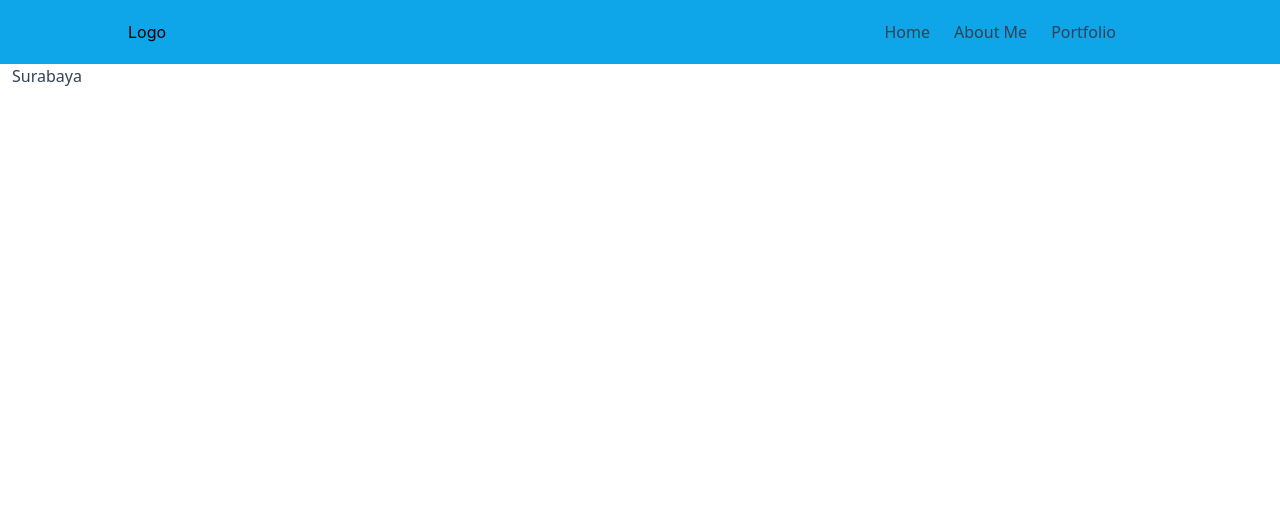
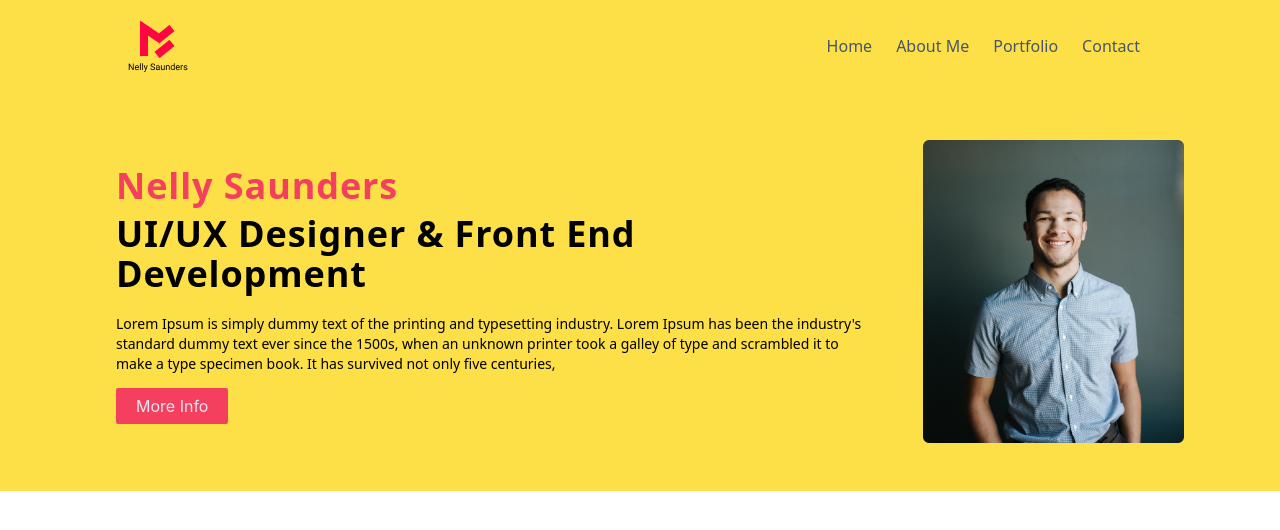
Before and after one commit to ypradafah28/simple-react, a React (Create React App) app: page / in a window 1280 px wide. Shown: the top 530 px of the page. Built offline with nearby package versions, Linux system fonts and the light colour scheme; the HTML template or start-up script is replaced by a standard one.

Commit message:
menambahkan hero

```diff
--- a/public/index.html
+++ b/public/index.html
@@ -24,7 +24,7 @@
       work correctly both with client-side routing and a non-root public URL.
       Learn how to configure a non-root public URL by running `npm run build`.
     -->
-    <title>React App</title>
+    <title>Simple React</title>
   </head>
   <body>
     <noscript>You need to enable JavaScript to run this app.</noscript>
--- a/src/App.js
+++ b/src/App.js
@@ -1,5 +1,5 @@
 import Navbar from "./components/navbar";
-import ListTujuan from "./components/ListTujuan";
+import Hero from "./components/hero";
 function App() {
 
   return (
@@ -10,7 +10,7 @@ function App() {
         </nav>
       </header>
       <section>
-        <ListTujuan />
+        <Hero />
       </section>
     </section>
   );
--- a/src/components/ListTujuan.js
+++ /dev/null
@@ -1,17 +0,0 @@
-import React from 'react'
-import List from './list'
-
-function ListTujuan() {
-    const jawa = {
-        jawaTimur: "Surabaya",
-        jawaBarat: "Bandung",
-        jakarta: "Jakarta"
-    }
-    return (
-        <div>
-            <List list1 = {jawa.jawaTimur}/>
-        </div>
-    )
-}
-
-export default ListTujuan
--- /dev/null
+++ b/src/components/button.js
@@ -0,0 +1,11 @@
+import React from 'react'
+
+function Button(props) {
+    return (
+        <div className='py-3'>
+            <a href="/#" className=' rounded-sm px-5 py-2 text-slate-200 bg-rose-500'>{props.button}</a>
+        </div>
+    )
+}
+
+export default Button
--- /dev/null
+++ b/src/components/heading.js
@@ -0,0 +1,11 @@
+import React from 'react'
+
+function Judul(props) {
+    return (
+        <div>
+            <h1 className='font-bold text-3xl font-sans py-2'>{props.judul}</h1>
+        </div>
+    )
+}
+
+export default Judul
--- /dev/null
+++ b/src/components/hero.js
@@ -0,0 +1,23 @@
+import React from 'react'
+import Name from './name'
+import Paragraph from './paragraph'
+import Button from './button'
+
+function Hero() {
+    const text = "Lorem Ipsum is simply dummy text of the printing and typesetting industry. Lorem Ipsum has been the industry's standard dummy text ever since the 1500s, when an unknown printer took a galley of type and scrambled it to make a type specimen book. It has survived not only five centuries,"
+    const button = "More Info"
+    return (
+        <div className='bg-yellow-300 flex justify-between items-center px-24 py-12'>
+            <section className='px-5'>
+                <Name />
+                <Paragraph teks={text} />
+                <Button button={button} />
+            </section>
+            <figure>
+                <img className='translate ease-in-out duration-700 delay-300 hover:-translatey-y-2 hover:scale-110' src='/profile.png' width={650}  alt='logo profil'/>
+            </figure>
+        </div>
+    )
+}
+
+export default Hero
--- a/src/components/list.js
+++ b/src/components/list.js
@@ -6,10 +6,10 @@ function list(props) {
     return (
         <section>
             <ul className='flex'>
-                <li><a className='cursor-pointer hover:text-white text-slate-700 font-sans text-base px-3'>{props.list1}</a></li>
-                <li><a className='cursor-pointer hover:text-white text-slate-700 font-sans text-base px-3'>{props.list2}</a></li>
-                <li><a className='cursor-pointer hover:text-white text-slate-700 font-sans text-base px-3'>{props.list3}</a></li>
-                <li><a className='cursor-pointer hover:text-white text-slate-700 font-sans text-base px-3'>{props.list4}</a></li>
+                <li><a href="/#" className='cursor-pointer hover:text-black text-slate-600 font-sans text-base px-3'>{props.list1}</a></li>
+                <li><a href="/#" className='cursor-pointer hover:text-black text-slate-600 font-sans text-base px-3'>{props.list2}</a></li>
+                <li><a href="/#" className='cursor-pointer hover:text-black text-slate-600 font-sans text-base px-3'>{props.list3}</a></li>
+                <li><a href="/#" className='cursor-pointer hover:text-black text-slate-600 font-sans text-base px-3'>{props.list4}</a></li>
             </ul>
         </section>
     )
--- /dev/null
+++ b/src/components/name.js
@@ -0,0 +1,12 @@
+import React from 'react'
+
+function Name() {
+    return (
+        <div className='py-2'>
+            <h1 className='py-1 font-bold text-rose-500 text-4xl font-sans tracking-wide'>Nelly Saunders</h1>
+            <h1 className='py-1 pr-10 font-bold text-4xl font-sans tracking-wide'>UI/UX Designer & Front End Development</h1>
+        </div>
+    )
+}
+
+export default Name
--- a/src/components/navbar.js
+++ b/src/components/navbar.js
@@ -6,11 +6,14 @@ function navbar() {
         home:'Home',
         about:'About Me',
         portfolio:'Portfolio',
+        contact :'Contact'
     }
     return (
-        <div className='px-32 py-5 bg-sky-500 flex justify-between items-center'>
-            <h1>Logo</h1>
-            <List  list1 = {navbar.home} list2 = {navbar.about} list3 = {navbar.portfolio}/>
+        <div className='px-32 py-5 bg-yellow-300 flex justify-between items-center'>
+            <figure>
+                <img className='cursor-pointer ' src='/logo.png'/>
+            </figure>
+            <List  list1 = {navbar.home} list2 = {navbar.about} list3 = {navbar.portfolio} list4 ={navbar.contact}/>
         </div>
     )
 }
--- /dev/null
+++ b/src/components/paragraph.js
@@ -0,0 +1,12 @@
+import React from 'react'
+
+function Paragraph(props) {
+
+    return (
+        <div className='py-2'>
+            <p className= "pr-10 text-sm font-sans font-normal">{props.teks}</p>
+        </div>
+    )
+}
+
+export default Paragraph
```
Also changed, not shown: public/logo.png (added), public/profile.png (added).
